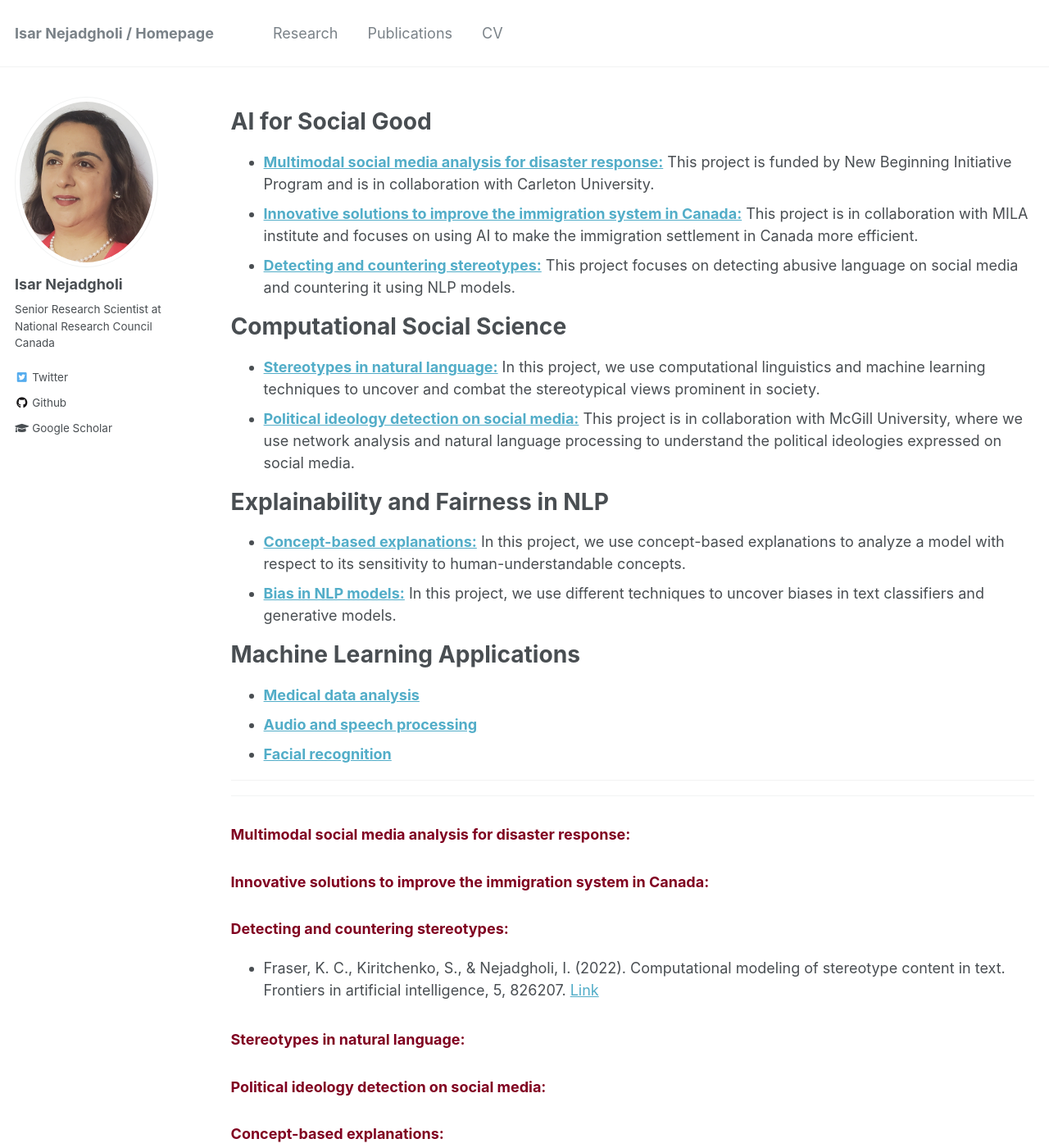
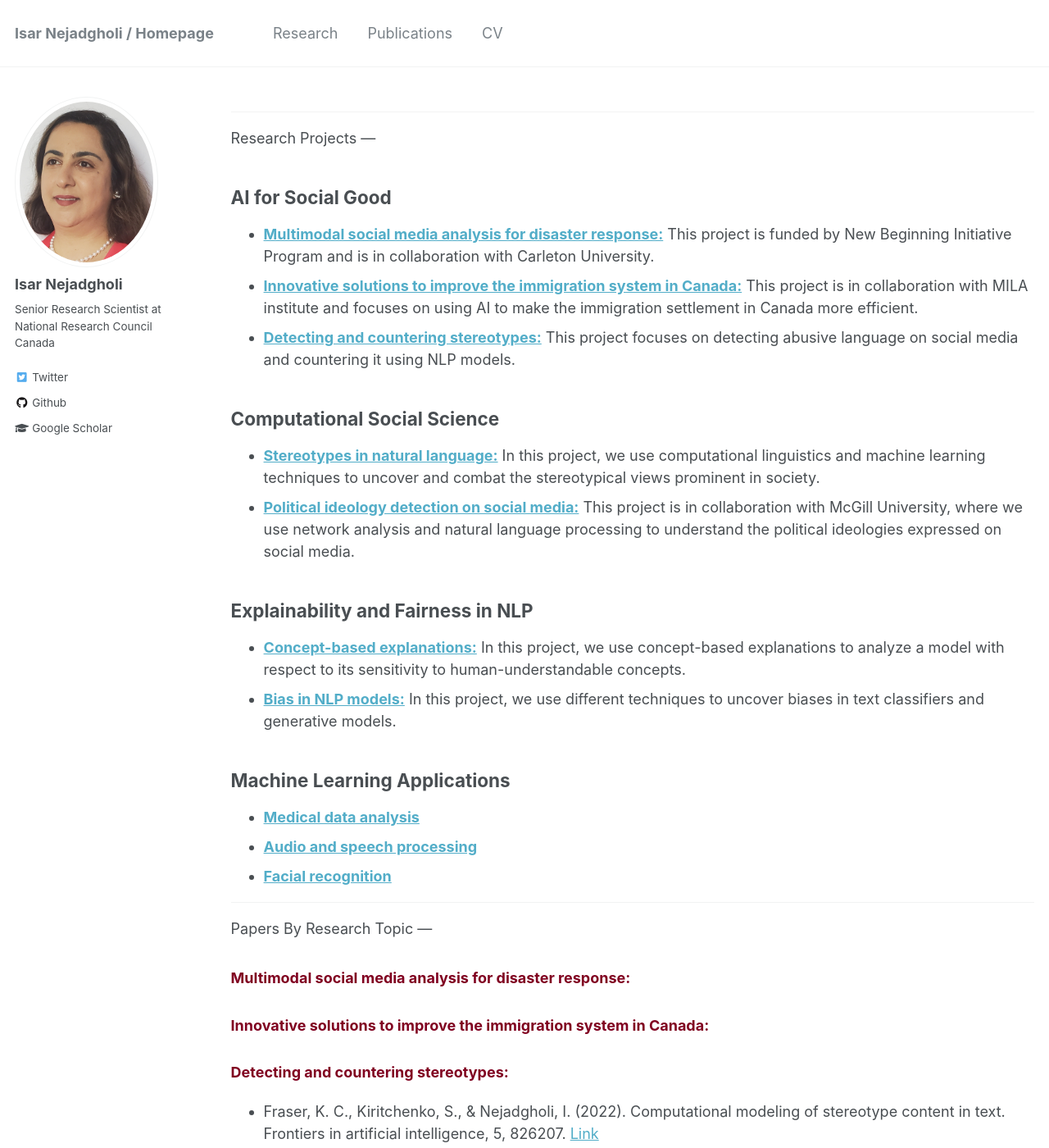
Before and after one commit to IsarNejad/IsarNejad.github.io, a Jekyll site: the page built from _pages/research.md, in a window 1280 px wide and 1400 px high. Shown: the whole window at 82% size. Built offline with Jekyll 4.4.1, drawn with Linux system fonts in a browser that asks for light colours.

Commit message:
Update research.md

```diff
--- a/_pages/research.md
+++ b/_pages/research.md
@@ -5,27 +5,30 @@ permalink: /research/
 author_profile: true
 ---
 
+---
+Research Projects
+---
 
-# AI for Social Good
+## AI for Social Good
   - [**Multimodal social media analysis for disaster response:**](#MultiModal-Disaster) This project is funded by New Beginning Initiative Program and is in collaboration with Carleton University.
   - [**Innovative solutions to improve the immigration system in Canada:**](#Immigration) This project is in collaboration with MILA institute and focuses on using AI to make the immigration settlement in Canada more efficient.
   - [**Detecting and countering stereotypes:**](#Det-Count-Stereo) This project focuses on detecting abusive language on social media and countering it using NLP models.
 
-# Computational Social Science
+## Computational Social Science
   - [**Stereotypes in natural language:**](#Stereo-NL) In this project, we use computational linguistics and machine learning techniques to uncover and combat the stereotypical views prominent in society.
   - [**Political ideology detection on social media:**](#political-ideology) This project is in collaboration with McGill University, where we use network analysis and natural language processing to understand the political ideologies expressed on social media.
 
-# Explainability and Fairness in NLP
+## Explainability and Fairness in NLP
   - [**Concept-based explanations:**](#TCAV) In this project, we use concept-based explanations to analyze a model with respect to its sensitivity to human-understandable concepts.
   - [**Bias in NLP models:**](#Bias) In this project, we use different techniques to uncover biases in text classifiers and generative models.
 
-# Machine Learning Applications
+## Machine Learning Applications
   - [**Medical data analysis**](#biomedical)
   - [**Audio and speech processing**](#Speech)
   - [**Facial recognition**](#PhD)
 
 ---
-
+Papers By Research Topic
 ---
 
 {: .gray}
```
